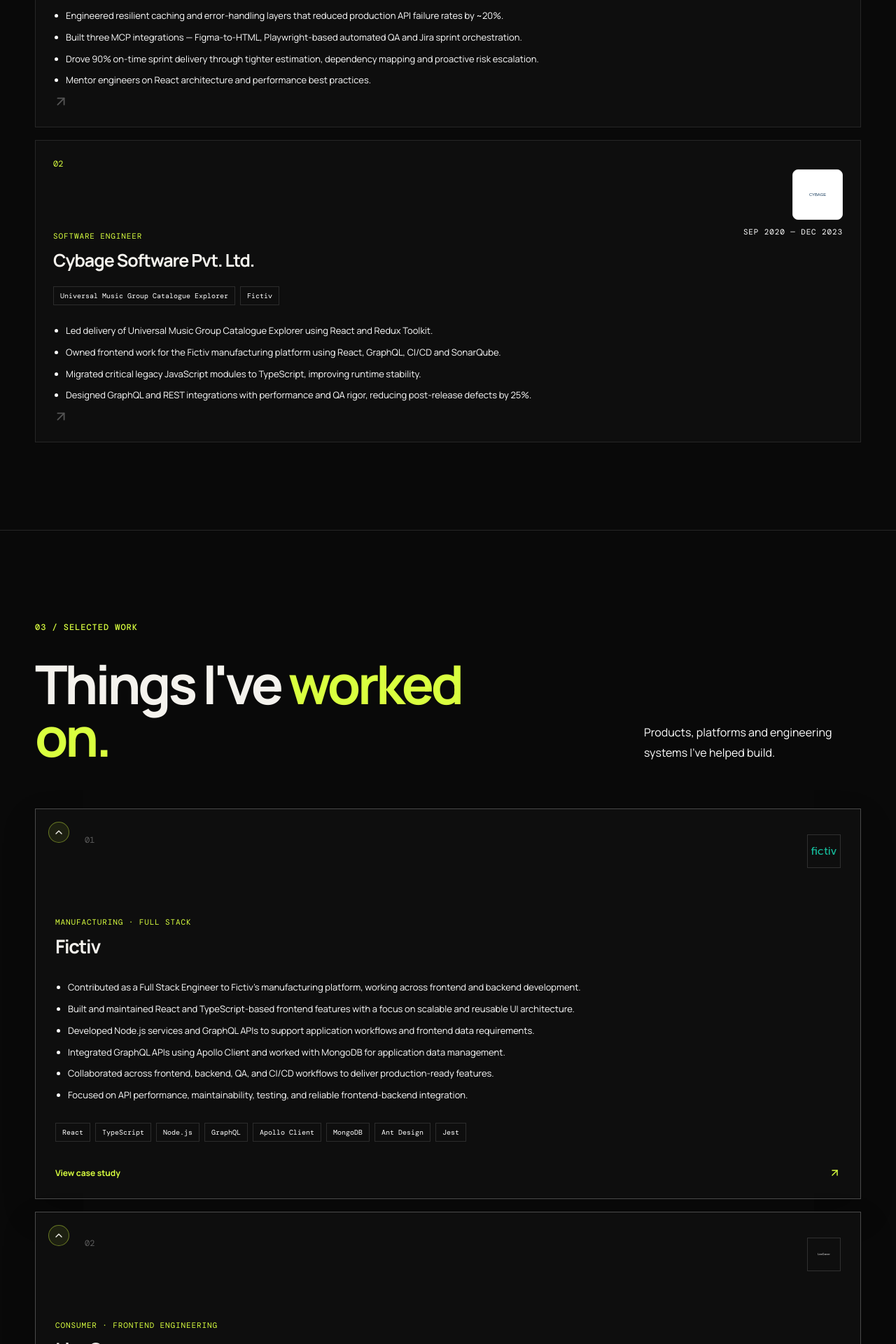
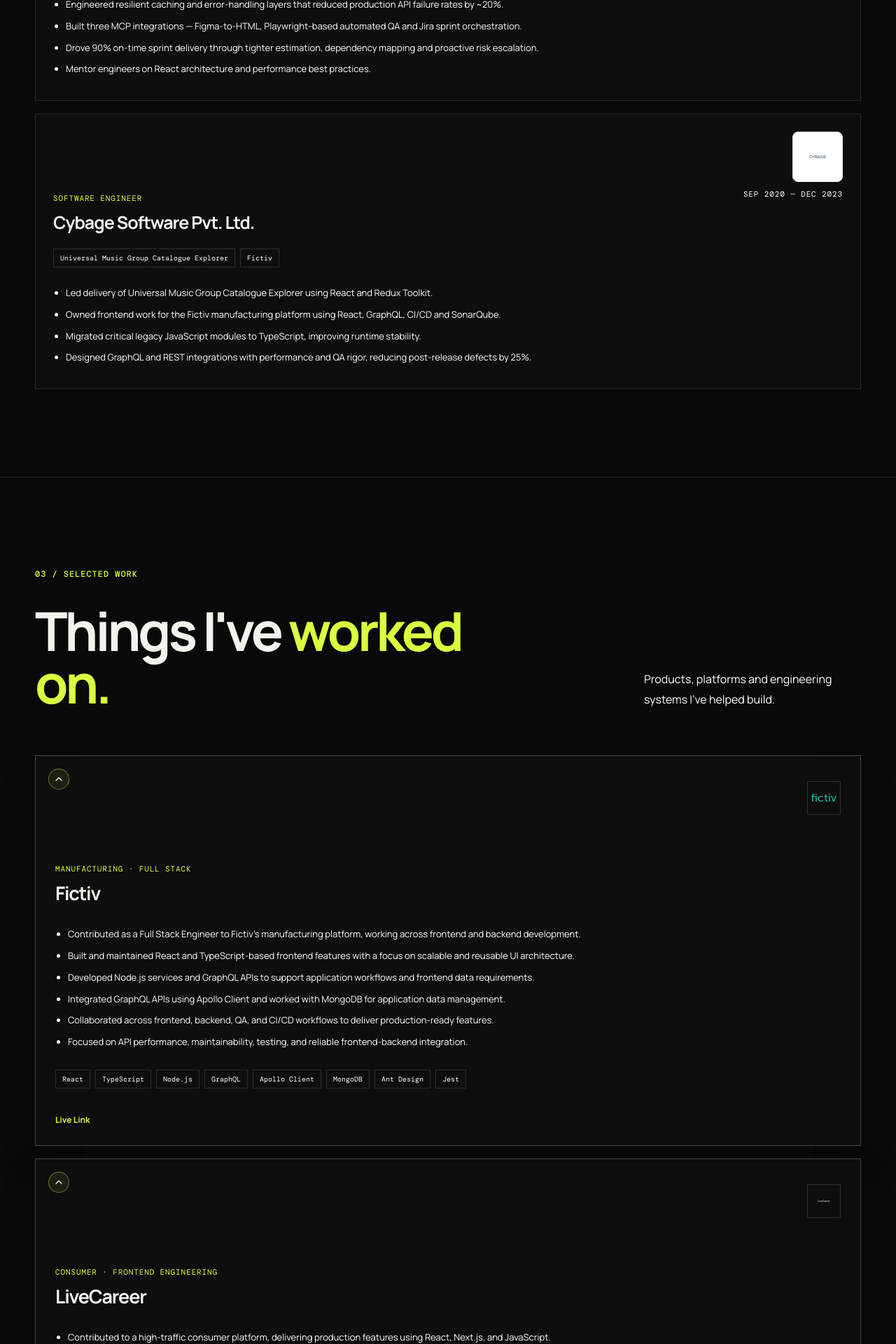
Before and after one commit to akpurwar/Akash-Portfolio, a React (Vite) app: page / in a window 1280 px wide. Shown: the part 2240-4160 px from the top of the page at 70% size. Built offline with nearby package versions, Linux system fonts and the light colour scheme.

Commit message:
removed numbering

```diff
--- a/src/components/sections/Experience/ExperienceCard.jsx
+++ b/src/components/sections/Experience/ExperienceCard.jsx
@@ -3,7 +3,7 @@
 export default function ExperienceCard({ experience, index }) {
   return (
     <article className="experience-card">
-      <div className="experience-index">0{index + 1}</div>
+      <div className="experience-index"></div>
 
       {experience.logo && (
         <div className="experience-logo-wrap">
@@ -36,8 +36,6 @@
           ))}
         </ul>
       </div>
-
-      <ArrowUpRight className="experience-arrow" size={22} />
     </article>
   );
 }
--- a/src/components/sections/Projects/ProjectCard.jsx
+++ b/src/components/sections/Projects/ProjectCard.jsx
@@ -15,7 +15,7 @@
 
       <div className="project-card-content">
         <div className="project-top">
-          <span className="project-number">{project.number}</span>
+          <span className="project-number"></span>
           <div className={project.id === "resume-now" ? "project-icon resume-now-logo" : "project-icon"}>
             {project.logo ? (
               <img src={project.logo} alt={project.title} style={{ width: 36, height: 36, objectFit: "contain" }} />
@@ -44,9 +44,9 @@
             ))}
           </div>
 
-          <a href={project.link || "#"} className="project-link" target={project.link ? "_blank" : undefined} rel={project.link ? "noreferrer" : undefined}>
-            View case study <ArrowUpRight size={17} />
-          </a>
+          {project.link && <a href={project.link || "#"} className="project-link" target={project.link ? "_blank" : undefined} rel={project.link ? "noreferrer" : undefined}>
+            Live Link
+          </a>}
         </div>
       </div>
     </article>
```
